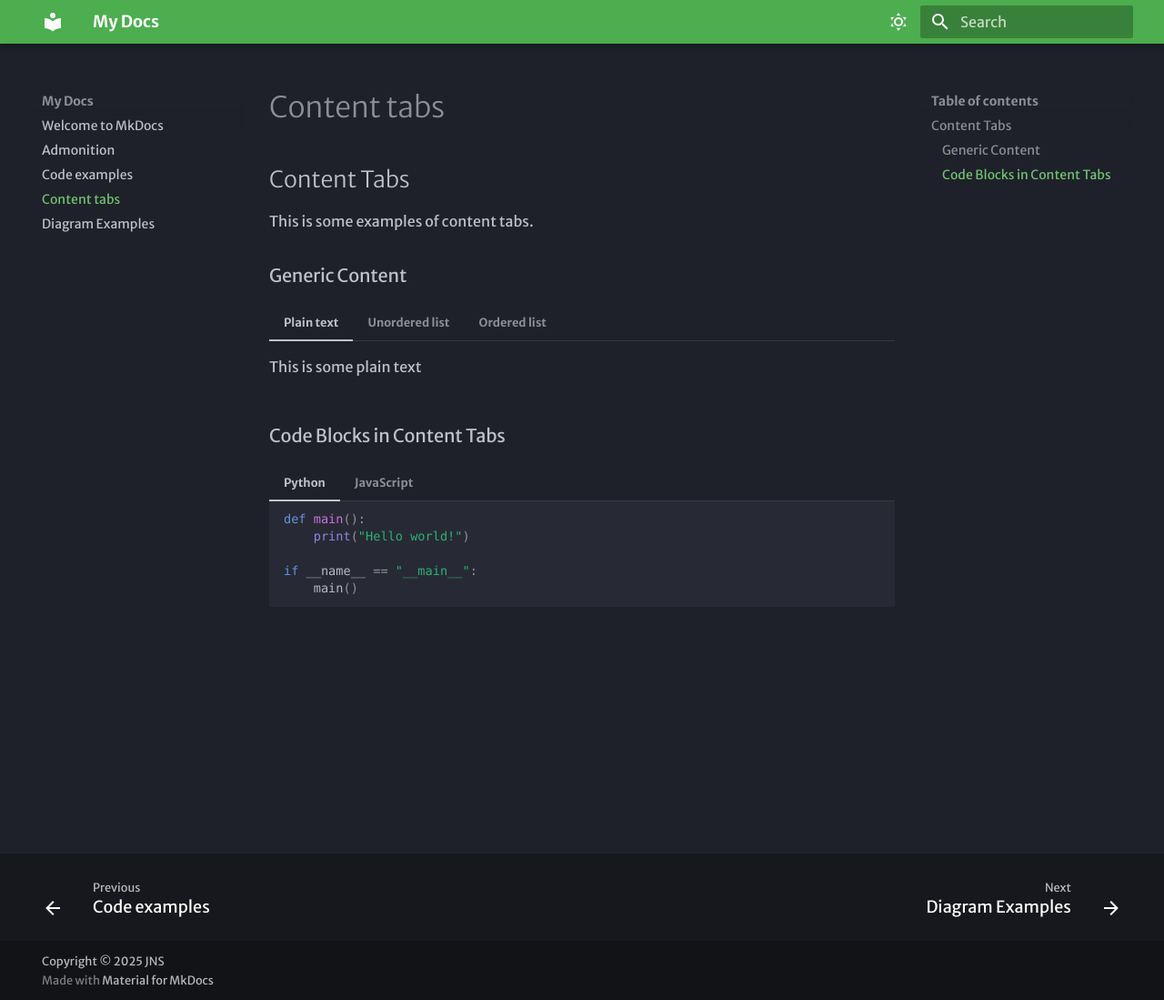
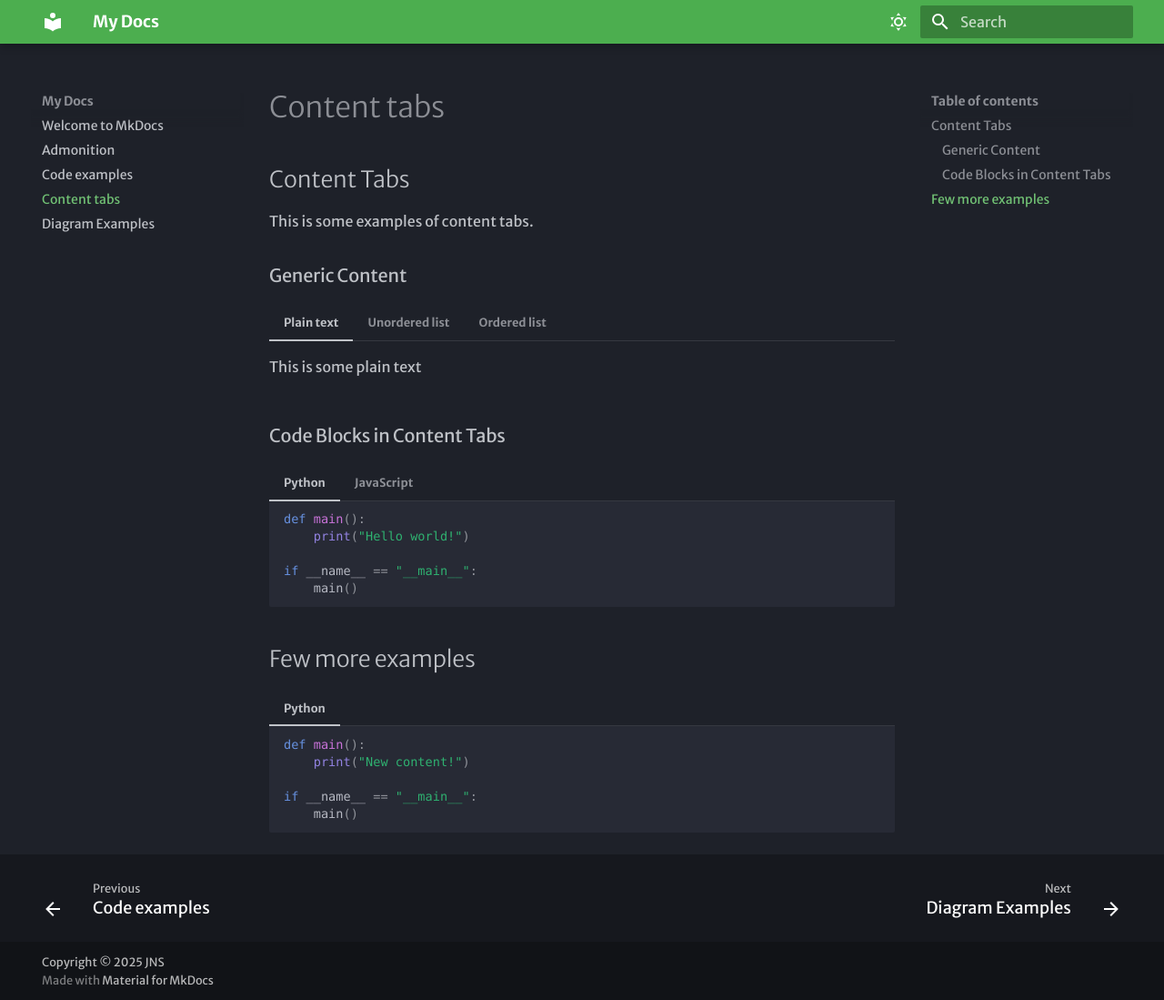
Before and after one commit to bambisoprano/mkdocs-material-tutorial25, an MkDocs documentation site: the page built from docs/content-tabs.md, in a window 1280 px wide and 1099 px high. Shown: the whole window at 91% size. Built offline with MkDocs 1.6.1 and Material for MkDocs 9.7.7, drawn with Linux system fonts in a browser that asks for light colours; some web fonts are replaced.

Commit message:
added new content

````diff
--- a/docs/content-tabs.md
+++ b/docs/content-tabs.md
@@ -40,3 +40,13 @@ This is some examples of content tabs.
 
     main();
     ```
+## Few more examples
+=== "Python"
+
+    ```py
+    def main():
+        print("New content!")
+
+    if __name__ == "__main__":
+        main()
+    ```
````
